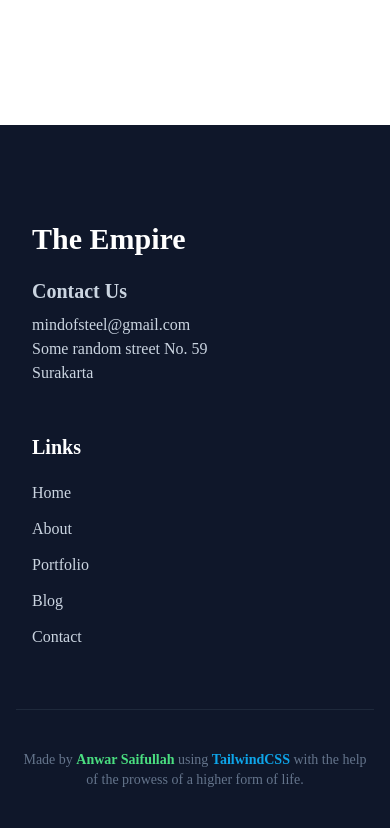
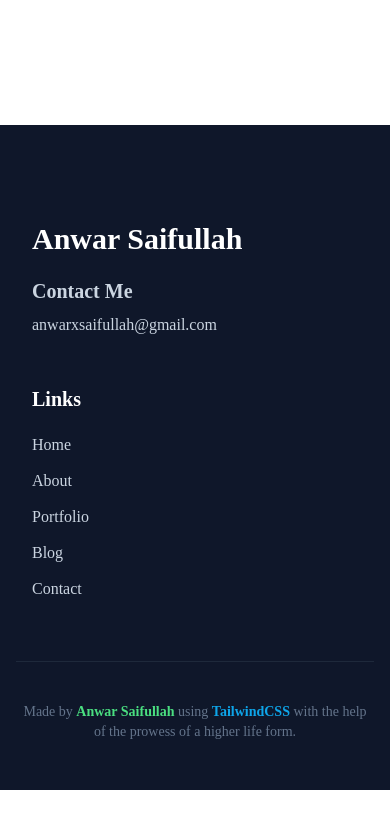
Before and after one commit to anwarxsaifullah/anwarxsaifullah.github.io, a website: page index.html in a window 390 px wide. Shown: the part 4695-5523 px from the top of the page. After the commit the page ends 5485 px from the top, so only its background shows below. Drawn offline with Linux system fonts and the light colour scheme.

Commit message:
Footer Update: small changes

```diff
--- a/index.html
+++ b/index.html
@@ -37,10 +37,6 @@
               <li class="group">
                 <a href="#portfolio"
                   class="lg:text-opacity-60 lg:font-semibold text-base text-dark py-2 mx-8 flex group-hover:text-primary">Portfolio</a>
-              </li>
-              <li class="group">
-                <a href="#blog"
-                  class="lg:text-opacity-60 lg:font-semibold text-base text-dark py-2 mx-8 flex group-hover:text-primary">Blog</a>
               </li>
               <li class="group">
                 <a href="#contact"
@@ -221,11 +217,9 @@
     <div class="container">
       <div class="flex flex-wrap justify-evenly">
         <div class="w-full px-4 mb-12 text-slate-300 font-medium md:w-1/3">
-          <h2 class="font-bold text-3xl text-white mb-5">The Empire</h2>
-          <h3 class="font-bold text-xl mb-2">Contact Us</h3>
-          <p>mindofsteel@gmail.com</p>
-          <p>Some random street No. 59</p>
-          <p>Surakarta</p>
+          <h2 class="font-bold text-3xl text-white mb-5">Anwar Saifullah</h2>
+          <h3 class="font-bold text-xl mb-2">Contact Me</h3>
+          <a href="mailto:anwarxsaifullah@gmail.com" target="_blank">anwarxsaifullah@gmail.com</p>
         </div>
         <div class="w-full px-4 mb-12 md:w-1/3 ">
           <h3 class="font-semibold text-xl text-white mb-5">Links</h3>
@@ -241,8 +235,7 @@
       <div class="w-full pt-10 border-t border-slate-800">
         <p class="font-medium text-sm text-slate-500 text-center">Made by <a href="https://twitter.com/saifsteric"
             class="font-bold text-primary" target="_blank"> Anwar Saifullah </a>using <a href="https://tailwindcss.com/"
-            target="_blank" class="font-bold text-sky-500">TailwindCSS</a> with the help of the prowess of a higher form
-          of life.</p>
+            target="_blank" class="font-bold text-sky-500">TailwindCSS</a> with the help of the prowess of a higher life form.</p>
       </div>
     </div>
   </footer>
```
